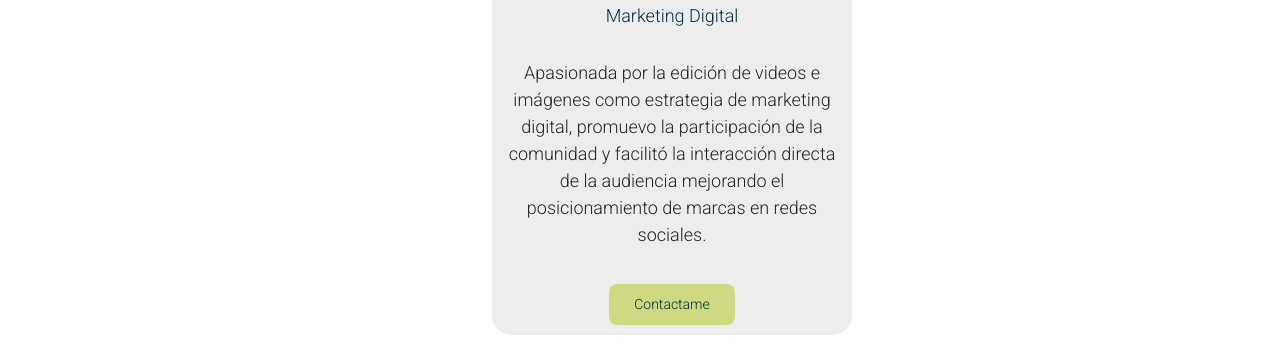
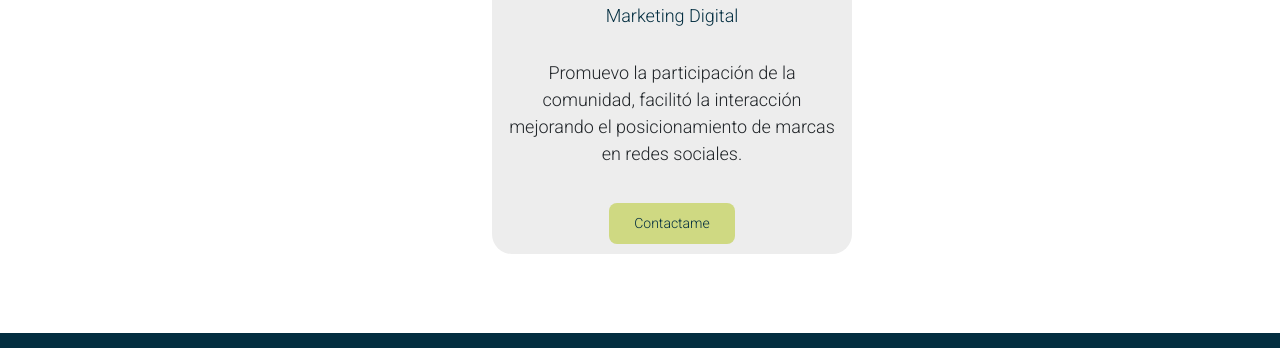
Before and after one commit to Amelissarc/Jaba_UnityDesing, a website: page pages/sobre-nosotros.html in a window 1280 px wide. Shown: the part 1231-1579 px from the top of the page. Drawn offline with nearby package versions, Linux system fonts and the light colour scheme.

Commit message:
sobre-nosotros.html

```diff
--- a/pages/sobre-nosotros.html
+++ b/pages/sobre-nosotros.html
@@ -129,7 +129,7 @@
         <div class="description">
             <h2 class="card__team__title">Lorena Arias</h2>
         <h3 class="h3_card">Marketing Digital</h3> <br>
-        <p class="card__team__description">Apasionada por la edición de videos e imágenes como estrategia de  marketing digital, promuevo la participación de la comunidad y facilitó la interacción directa de la audiencia mejorando el posicionamiento de marcas en redes sociales.</p>
+        <p class="card__team__description">Promuevo la participación de la comunidad, facilitó la interacción mejorando el posicionamiento de marcas en redes sociales.</p>
         <input type="button" value="Contactame">
         </div>
     </div>
```
